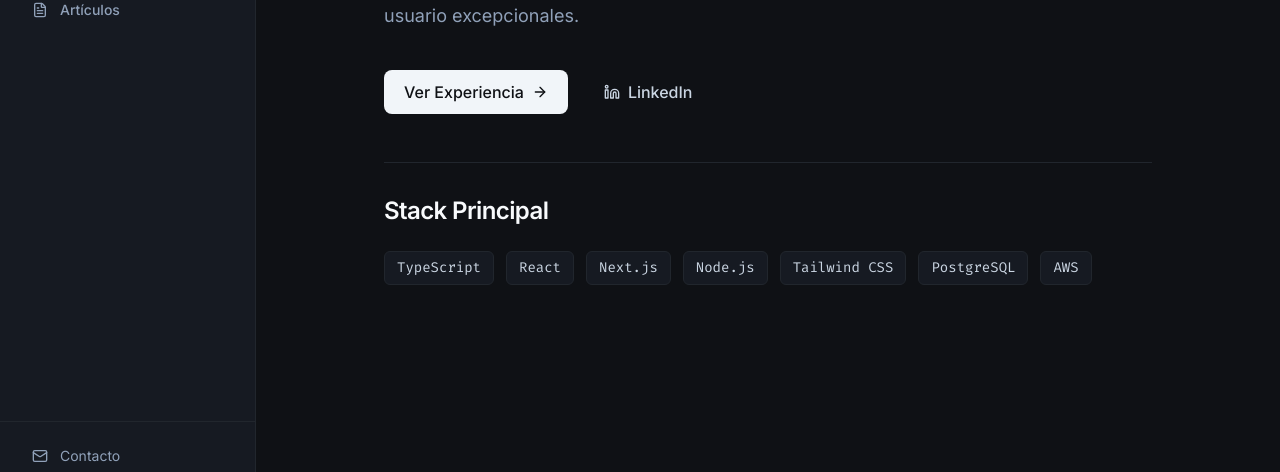
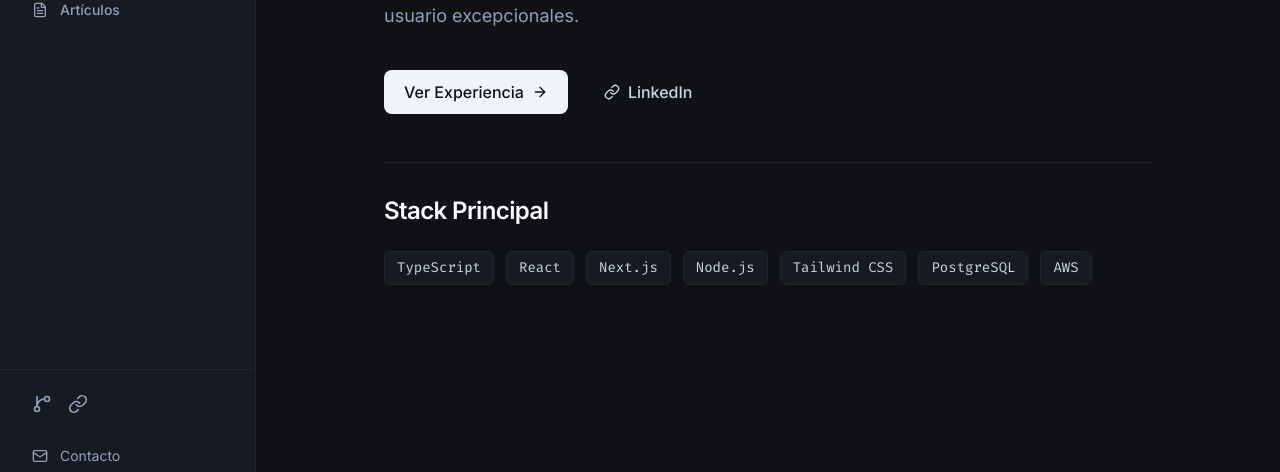
Before and after one commit to marinm80/technical-portfolio, a React (Vite) app in the folder frontend/: page / in a window 1280 px wide. Shown: the part 266-738 px from the top of the page. Built offline with nearby package versions, Linux system fonts and the light colour scheme.

Commit message:
fix: resolve lucide-react Linkedin import and add social icons

```diff
--- a/frontend/src/components/Sidebar.tsx
+++ b/frontend/src/components/Sidebar.tsx
@@ -1,5 +1,5 @@
 import { NavLink } from "react-router-dom";
-import { User, Briefcase, Code, FileText, Mail, X, Globe } from "lucide-react";
+import { User, Briefcase, Code, FileText, Mail, X, Globe, Link as LinkIcon, GitBranch } from "lucide-react";
 import { clsx, type ClassValue } from "clsx";
 import { twMerge } from "tailwind-merge";
 import { useTranslation } from "react-i18next";
@@ -81,6 +81,15 @@ export default function Sidebar({ isOpen, onClose }: SidebarProps) {
         </nav>
 
         <div className="p-4 border-t border-obsidian-border flex flex-col gap-2">
+          <div className="flex gap-4 px-4 py-2 mb-2">
+            <a href="https://github.com/tu-usuario" target="_blank" rel="noreferrer" className="text-slate-400 hover:text-accent transition-colors" title="GitHub">
+              <GitBranch className="w-5 h-5" />
+            </a>
+            <a href="https://linkedin.com/in/tu-perfil" target="_blank" rel="noreferrer" className="text-slate-400 hover:text-accent transition-colors" title="LinkedIn">
+              <LinkIcon className="w-5 h-5" />
+            </a>
+          </div>
+
           <NavLink
             to="/contact"
             onClick={onClose}
--- a/frontend/src/pages/Home.tsx
+++ b/frontend/src/pages/Home.tsx
@@ -1,5 +1,5 @@
 import { motion } from "framer-motion";
-import { ArrowRight, Linkedin } from "lucide-react";
+import { ArrowRight, Link as LinkIcon } from "lucide-react";
 import { Link } from "react-router-dom";
 import { useTranslation } from "react-i18next";
 
@@ -36,7 +36,7 @@ export default function Home() {
             rel="noopener noreferrer"
             className="inline-flex items-center gap-2 px-5 py-2.5 rounded-lg font-medium text-slate-300 hover:text-accent transition-colors"
           >
-            <Linkedin className="w-4 h-4" />
+            <LinkIcon className="w-4 h-4" />
             {t('home.linkedin')}
           </a>
         </div>
```
